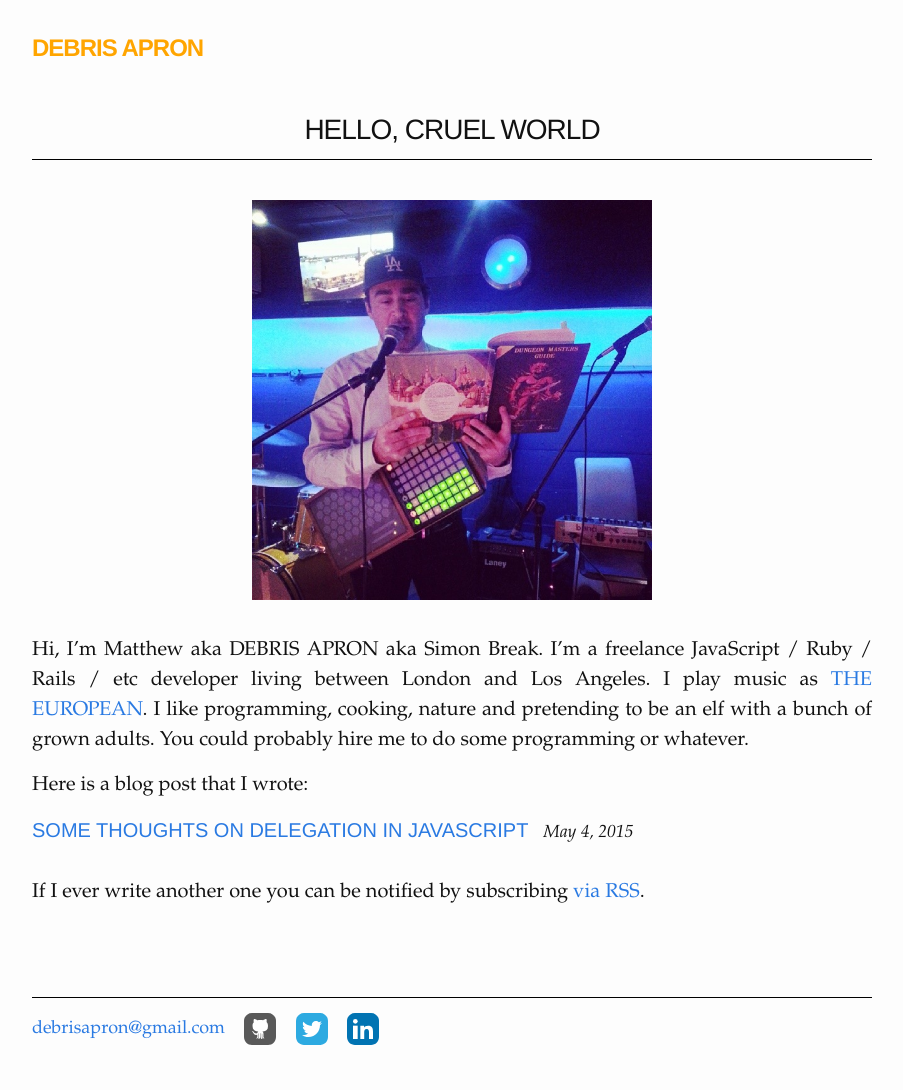
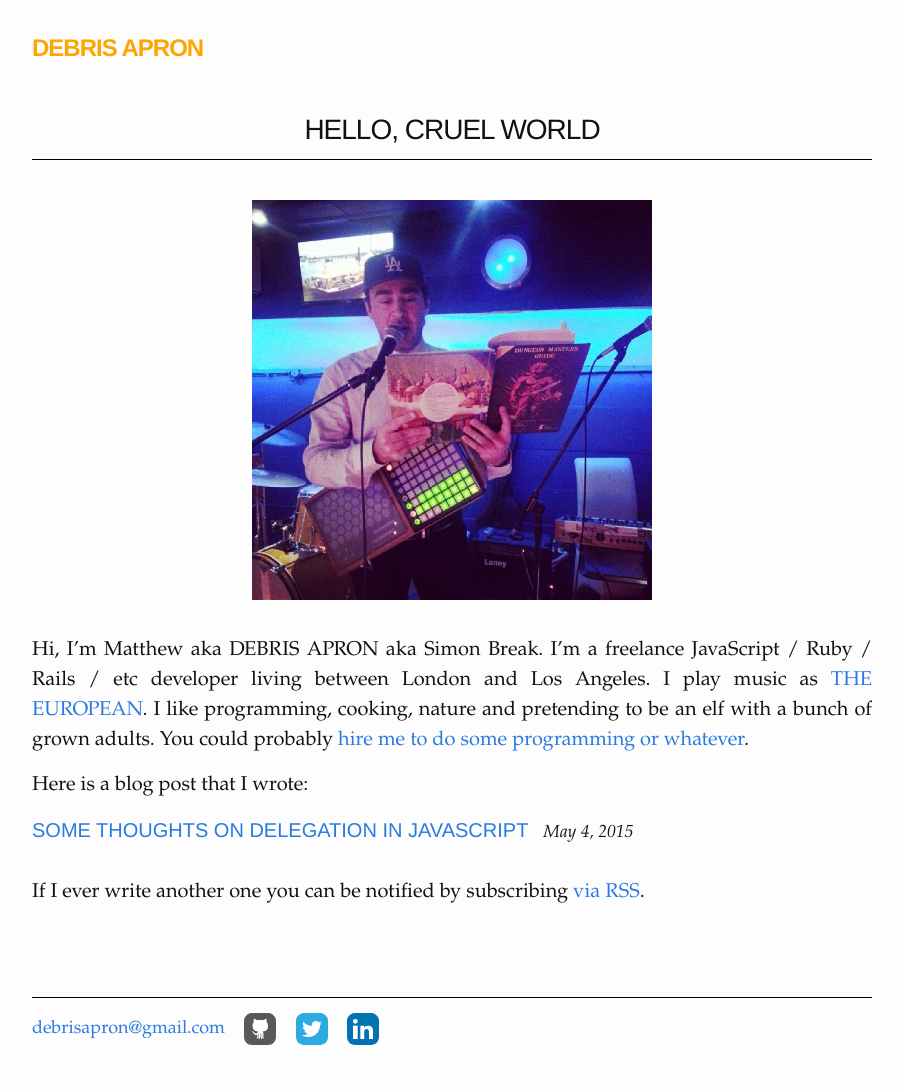
Before and after one commit to debrisapron/debrisapron.github.io, a Jekyll site: the page built from index.md, in a window 1280 px wide. Shown: the whole page, without its empty margins (188-1091 px from the left). Built offline with Jekyll 4.4.1, drawn with Linux system fonts in a browser that asks for light colours; part of the change alters nothing that is shown.

```diff
--- a/index.md
+++ b/index.md
@@ -7,7 +7,7 @@ title: Hello, Cruel World
   <img src="/assets/break_dmg.jpg" alt="A picture of me playing a concert on a boat while reading out loud from a 1st edition Dungeon Masters Guide" width="400" height="400"/>
 </div>
 
-Hi, I'm Matthew aka DEBRIS APRON aka Simon Break. I'm a freelance JavaScript / Ruby / Rails / etc developer living between London and Los Angeles. I play music as [THE EUROPEAN](http://iamtheeuropean.com). I like programming, cooking, nature and pretending to be an elf with a bunch of grown adults. You could probably hire me to do some programming or whatever.
+Hi, I'm Matthew aka DEBRIS APRON aka Simon Break. I'm a freelance JavaScript / Ruby / Rails / etc developer living between London and Los Angeles. I play music as [THE EUROPEAN](http://iamtheeuropean.com). I like programming, cooking, nature and pretending to be an elf with a bunch of grown adults. You could probably [hire me to do some programming or whatever](https://www.linkedin.com/in/debrisapron).
 
 Here is a blog post that I wrote:
 
```
